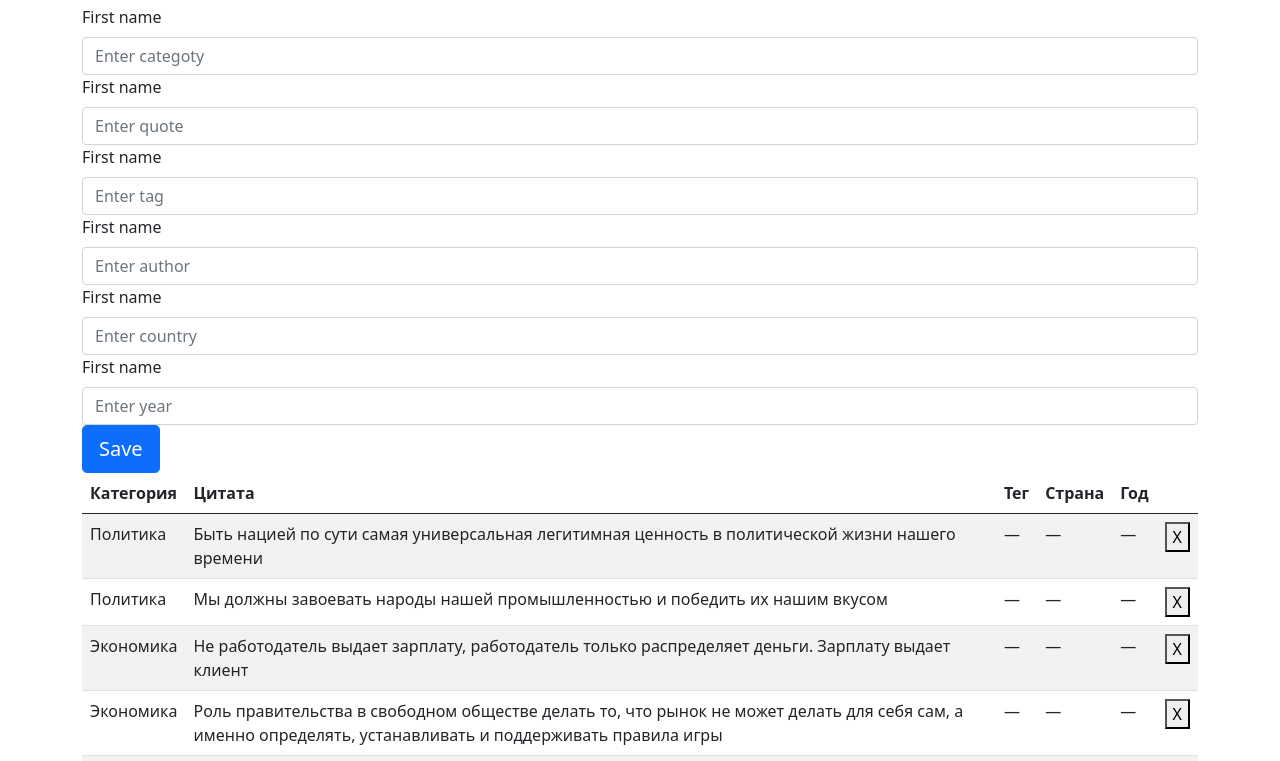
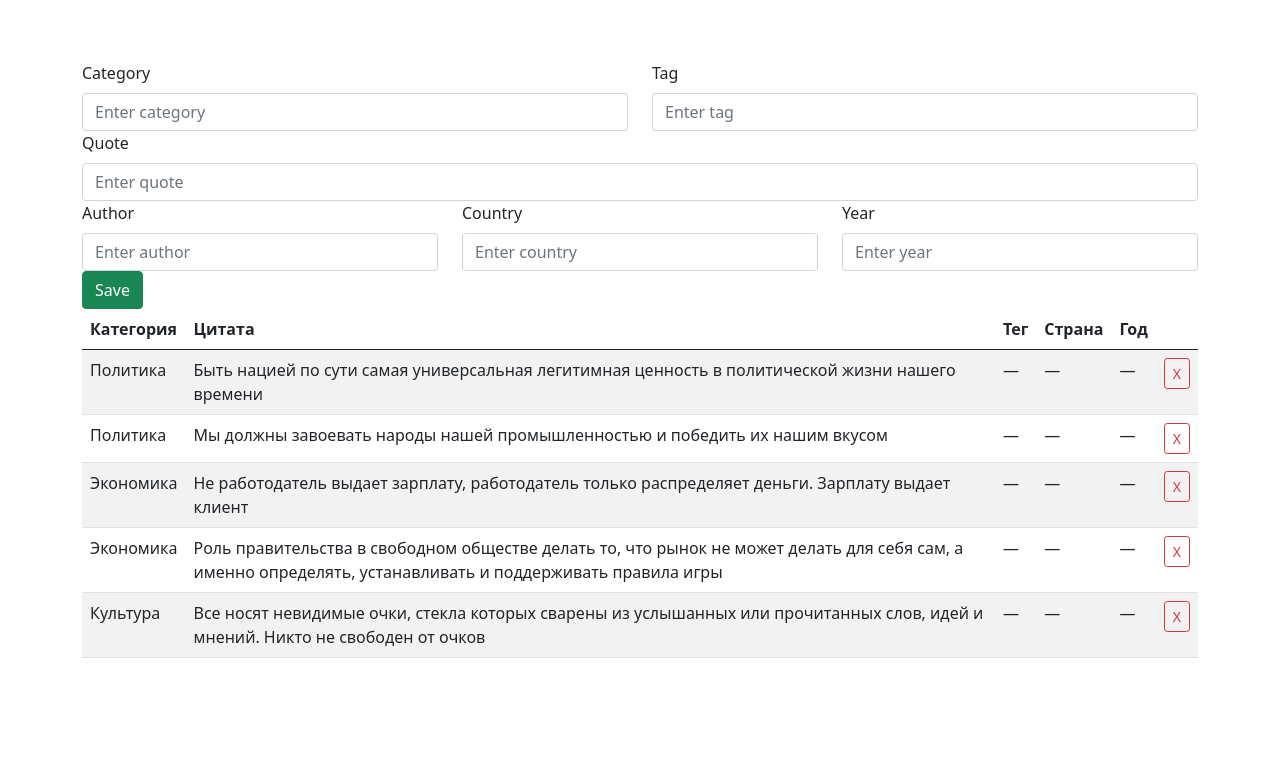
Before and after one commit to navoznova/quotes, a plain HTML site: page admin.html in a window 1280 px wide. Shown: the part 183-944 px from the top of the page. After the commit the page ends 857 px from the top, so only its background shows below. Drawn offline with Linux system fonts and the light colour scheme.

Commit message:
Правка верстки страницы

```diff
--- a/admin.html
+++ b/admin.html
@@ -23,32 +23,45 @@
 </head>
 
 <body>
+	<header class="navbar bg-dark shadow-sm">
+		<div class="container">
+			<a class="nav-link active text-white" href="index.html">Home</a>
+		</div>
+	</header>
 	<div class="container">
 		<main>
 			<div class="py-5 text-center">
 				<h2>Мастер-интерпретатор</h2>
 				<p class="lead">Страница для управления хранилищем цитат (создание, удаление)</p>
 			</div>
-			<form name="">
-				<label for="firstName" class="form-label">First name</label>
-				<input type="text" class="js-category form-control" placeholder="Enter categoty"></input>
-
-				<label for="firstName" class="form-label">First name</label>
+			<form>
+				<div class="row">
+					<div class="col">
+						<label class="form-label">Category</label>
+						<input type="text" class="js-category form-control" placeholder="Enter category"></input>
+					</div>
+					<div class="col">
+						<label class="form-label">Tag</label>
+						<input type="text" class="js-tag form-control" placeholder="Enter tag"></input>
+					</div>
+				</div>
+				<label class="form-label">Quote</label>
 				<input type="text" class="js-text form-control" placeholder="Enter quote"></input>
-
-				<label for="firstName" class="form-label">First name</label>
-				<input type="text" class="js-tag form-control" placeholder="Enter tag"></input>
-
-				<label for="firstName" class="form-label">First name</label>
-				<input type="text" class="js-author form-control" placeholder="Enter author"></input>
-
-				<label for="firstName" class="form-label">First name</label>
-				<input type="text" class="js-country form-control" placeholder="Enter country"></input>
-
-				<label for="firstName" class="form-label">First name</label>
-				<input type="text" class="js-year form-control" placeholder="Enter year"></input>
-
-				<input type="button" class="save btn btn-primary btn-lg btn-block" value="Save" />
+				<div class="row">
+					<div class="col">
+						<label class="form-label">Author</label>
+						<input type="text" class="js-author form-control" placeholder="Enter author"></input>
+					</div>
+					<div class="col">
+						<label class="form-label">Country</label>
+						<input type="text" class="js-country form-control" placeholder="Enter country"></input>
+					</div>
+					<div class="col">
+						<label class="form-label">Year</label>
+						<input type="text" class="js-year form-control" placeholder="Enter year"></input>
+					</div>
+				</div>
+				<button type="button" class="save btn btn-success" value="Save">Save</button>
 			</form>
 			<table class="table table-striped">
 				<thead>
--- a/table.js
+++ b/table.js
@@ -26,7 +26,7 @@ export default class Table {
             }
             return `<td>${quote[fieldName]}</td>`
         });
-        tdHtmls.push('<td><button class = "js-removeButton">X</button></td>');
+        tdHtmls.push('<td><button class = "js-removeButton btn btn-outline-danger btn-sm">X</button></td>');
         let trHtml = `<tr data-quote-id='${quote.id}'>${tdHtmls.join('')}</tr>`;
         return trHtml;
     }
```
Also changed, not shown: index.html (+5 -0 lines).
